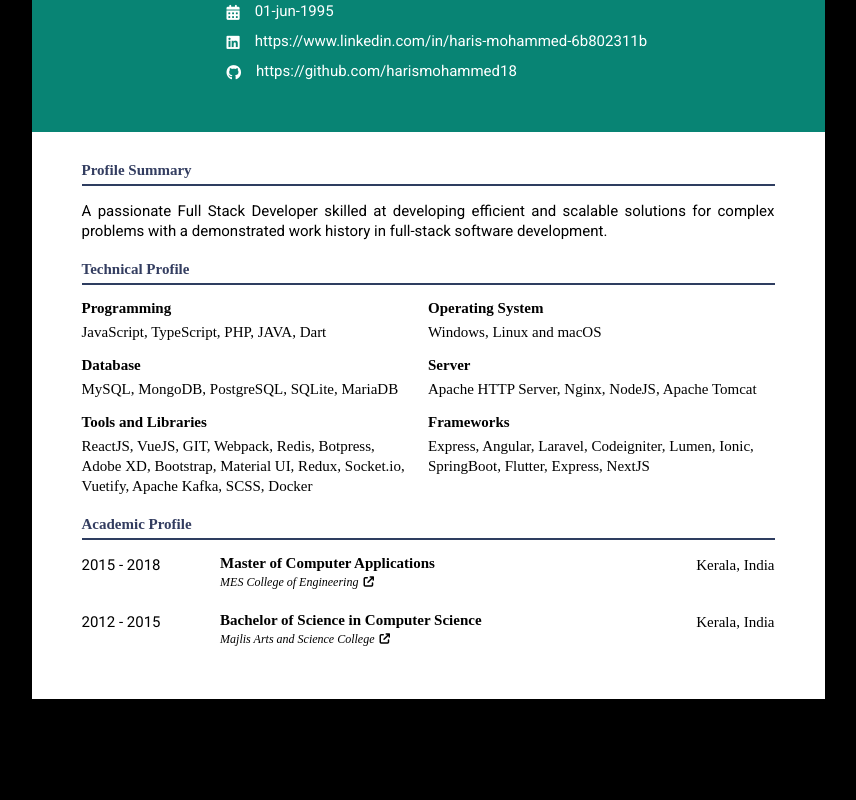
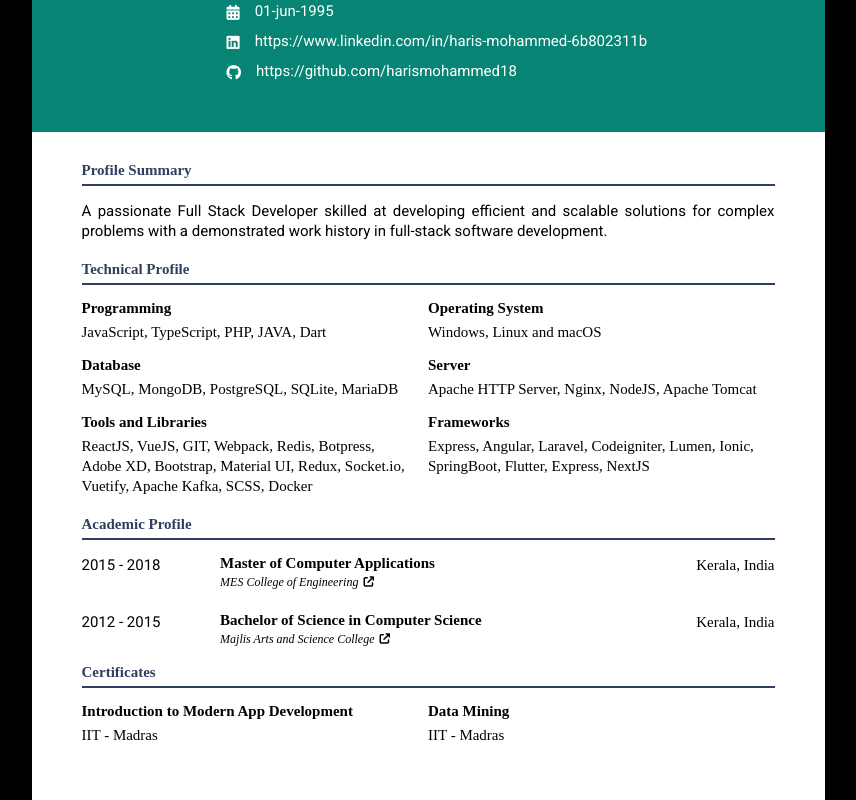
Before and after one commit to harismohammed18/cv, a React (Create React App) app: page / in a window 1280 px wide. Shown: the part 208-1008 px from the top of the page, without its empty margins (212-1068 px from the left). Before the commit the page ends 907 px from the top, so only its background shows below. Built offline with nearby package versions, Linux system fonts and the light colour scheme.

Commit message:
certificates added

```diff
--- a/src/component/index.tsx
+++ b/src/component/index.tsx
@@ -1,6 +1,7 @@
 import React from "react";
 import {
   AcademicProfile,
+  Certificates,
   OverviewSection,
   ProfileSummary,
   TechnicalSummary,
@@ -18,6 +19,9 @@ const CvLandingPage = () => {
         <div className="m-t-15">
           <AcademicProfile />
         </div>
+        <div className="m-t-15">
+          <Certificates />
+        </div>
       </div>
     </div>
   );
--- /dev/null
+++ b/src/component/partials/certificates.tsx
@@ -0,0 +1,33 @@
+import React from "react";
+import { LabelPrimary } from "../commons";
+
+const Certificates = () => {
+  const certificates: Array<{ title: string; text: string }> = [
+    {
+      title: "Introduction to Modern App Development",
+      text: "IIT - Madras",
+    },
+    {
+      title: "Data Mining",
+      text: "IIT - Madras",
+    },
+  ];
+  return (
+    <>
+      <LabelPrimary title="Certificates" />
+      <div className="technical-profile m-t-15">
+        {certificates.map((data, index) => (
+          <div
+            className={`technical-profile-card ${index > 1 && "m-t-10"}`}
+            key={index}
+          >
+            <h4 className="label-tertiary">{data.title}</h4>
+            <p className="summary-text">{data.text}</p>
+          </div>
+        ))}
+      </div>
+    </>
+  );
+};
+
+export default Certificates;
--- a/src/component/partials/index.ts
+++ b/src/component/partials/index.ts
@@ -2,3 +2,4 @@ export { default as OverviewSection } from "./overview-section";
 export { default as ProfileSummary } from "./profile-summary";
 export { default as TechnicalSummary } from "./technical-summary";
 export { default as AcademicProfile } from "./academic-profile";
+export { default as Certificates } from "./certificates";
```
